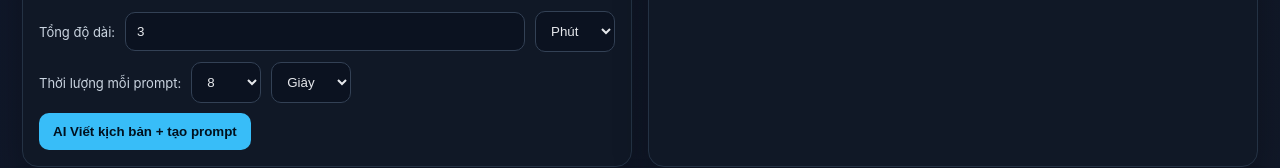
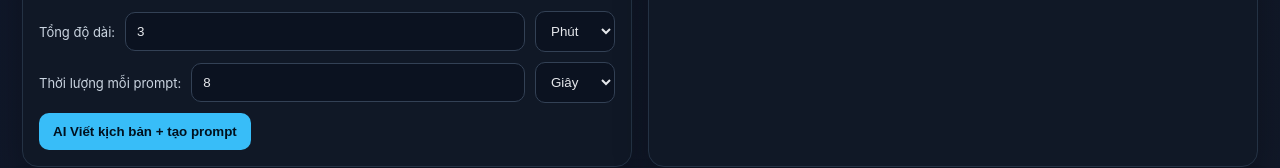
Before and after one commit to phamvuongvi690ds-dev/character-sync-ai, an Electron app: page renderer/index.html in a window 1280 px wide. Shown: the part 1087-1255 px from the top of the page. Drawn offline with Linux system fonts and the light colour scheme; no server answers.

Commit message:
Revert "Change per-prompt duration to selection list (4s, 6s, 8s, 10s)"
This reverts commit d5c9c87c9796bf796fec85e6abb3a32e89f272d5.

```diff
--- a/renderer/index.html
+++ b/renderer/index.html
@@ -77,7 +77,7 @@
       </div>
       <div class="row">
         <label style="margin:0">Thời lượng mỗi prompt:</label>
-        <select id="durationVal" style="width:70px"><option value="4">4</option><option value="6">6</option><option value="8" selected>8</option><option value="10">10</option></select>
+        <input id="durationVal" type="number" value="8" style="width:70px" />
         <select id="durationUnit" style="width:80px">
           <option value="giây">Giây</option>
           <option value="phút">Phút</option>
```
